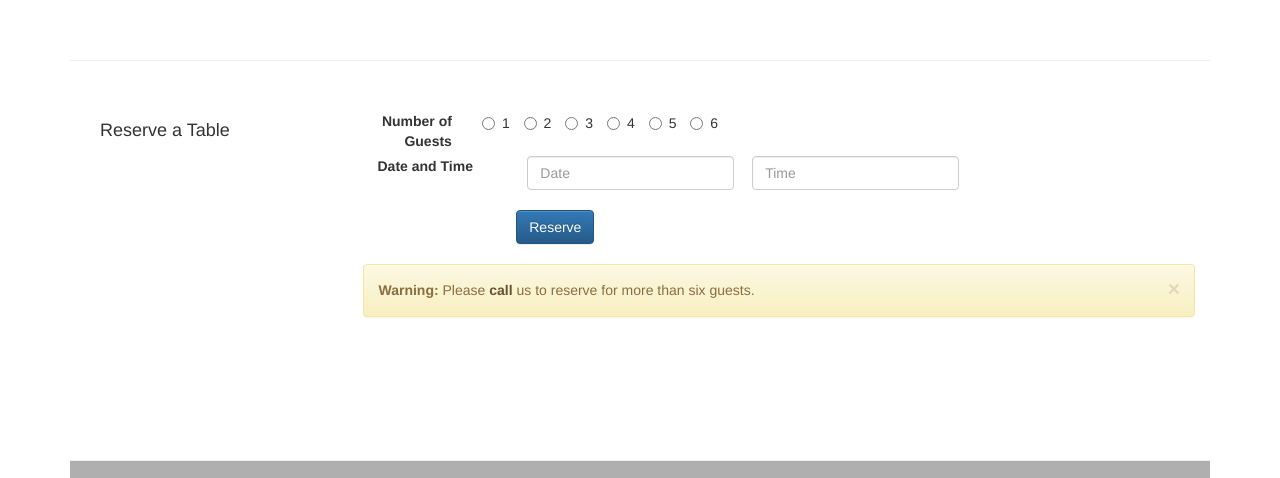
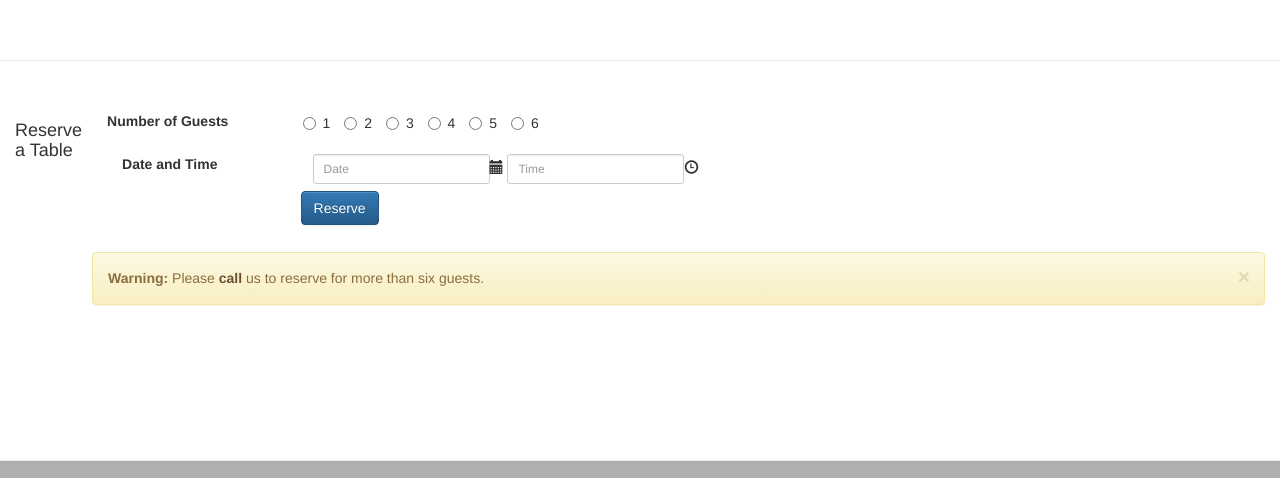
Before and after one commit to ginkgomp/Bootstrap, a plain HTML site: page conFusion/index.htm in a window 1280 px wide. Shown: the part 1598-2076 px from the top of the page. Drawn offline with nearby package versions, Linux system fonts and the light colour scheme.

Commit message:
revise Assignment 2

```diff
--- a/conFusion/index.htm
+++ b/conFusion/index.htm
@@ -51,20 +51,28 @@
                     <li><a href="contactus.html"><i class="fa fa-envelope-o"></i> Contact</a></li>
                 </ul>
 
-                  <form class="navbar-form navbar-right form-inline" role="form">
+                  <form class="navbar-form navbar-right" role="form">
 
-
-                       <input type="email" class="form-control" name="email" placeholder="Email">
-                              <input type="password" class="form-control" name="password" placeholder="Password">
-                       <label class="checkbox-inline" style="color:white">
+                          <div class="form-group">
+                              <label class="sr-only" for="email">Email address</label>
+                       <input type="email" class="form-control input-sm" id="email" name="email" placeholder="Email">
+                      </div>
+                      <div class="form-group">
+                          <label class="sr-only" for="password">Password</label>
+                              <input type="password" class="form-control input-sm" id="password" name="password" placeholder="Password">
+                      </div>
+                      <div class="checkbox">
+                       <label>
                                 <input type="checkbox" name="remember" value="">
                                  Remember me
                            </label>
-                             ><button type="submit" class="btn btn-info">Sign in</button>
+                      </div>
+                             <button type="submit" class="btn btn-info btn-sm">Sign in</button>
 
                   </form>
 
                 </div>
+
             </div>
 
      </nav>
@@ -120,7 +128,7 @@
 
             </div>
         </div>
-
+    </div>
 
         <div class="row row-content">
             <div class="col-xs-12 col-sm-3">
@@ -170,45 +178,43 @@
                 </div>
             </div>
         </div>
+
          <div class="row row-content">
-             <div class="col-xs-12 col-sm-12">
-             <form class="form form-inline" role="form">
+             <div class="col-xs-12">
+             <form class="form" role="form">
                  <div class="media">
-                     <div class="media-left col-sm-3">
-                        <h4 class="caption"> Reserve a Table </h4>
+                     <div class="media-left">
+                        <h4> Reserve a Table </h4>
                      </div>
                      <div class="media-body">
+                         <div class="form-group">
+                          <label class="col-xs-2">Number of Guests</label>
+                             <div class="col-sm-10">
                  <div class="form-group">
-                     <label class="col-xs-12 col-sm-3 text-right">Number of Guests</label>
-                     <div class="col-xs-12 col-sm-9">
                  <label class="radio-inline"><input type="radio" value="1"> 1   </label>
                    <label class="radio-inline"><input type="radio" value="2"> 2  </label>
                       <label class="radio-inline"> <input type="radio" value="3"> 3  </label>
                       <label class="radio-inline"> <input type="radio" value="4"> 4  </label>
                       <label class="radio-inline"> <input type="radio" value="5"> 5  </label>
                      <label class="radio-inline">  <input type="radio" value="6"> 6  </label>
-                     </div>
                  </div>
-                  <div class="form-group">
-                     <label class="media-heading col-sm-3">Date and Time</label>
-                      <div class="col-sm-9">
-                          <div class="row">
-                      <div class="col-sm-6">
-                  <input type="text" class="form-control" name="Date" id="date" placeholder="Date">
+                             </div>
+                         </div>
+                  <br>
+                         <div class="form-group navbar-form">
+                     <label class="media-heading col-sm-2">Date and Time</label>
+                             <div class="col-sm-10">
+
+                  <input type="text" class="form-control input-sm" name="Date" id="date" placeholder="Date"><span class="glyphicon glyphicon-calendar"
+                         aria-hidden="true"></span>
+
+                   <input type="text" class="form-control input-sm" name="Time" id="time" placeholder="Time"><span class="glyphicon glyphicon-time"
+                         aria-hidden="true"></span>
+                 </div>
 
                          </div>
 
-                 <div class="col-sm-6">
-
-                   <input type="text" class="form-control" name="Time" id="time" placeholder="Time">
-
-                     </div>
-                          </div>
-                 </div>
-
-                         </div>
-                         <p style="padding:5px;"></p>
-                         <div class="col-sm-12 col-sm-offset-2">
+                         <div class="btn col-sm-offset-2">
                  <button class="btn btn-primary" type="submit" name="reserve" id="reserve" value="Reserve">Reserve</button>
                              <p style="padding:5px;"></p>
                          </div>
@@ -218,15 +224,13 @@
                  <button type="button" class="close" data-dismiss="alert" aria-label="Close"><span aria-hidden="true">&times;</span>            </button>
                     <strong>Warning:</strong> Please <a href="tel:+85212345678" class="alert-link">call</a> us to reserve for more than six guests.
                  </div>
+                 </div>
+                     </div>
 
-                     </div>
-                 </div>
              </form>
-        </div>
-             <div class="col-xs-12 col-sm-12">
 
-             </div>
 
+    </div>
     </div>
 
     <footer class="row-footer">
@@ -274,6 +278,7 @@
     <script src="https://ajax.googleapis.com/ajax/libs/jquery/1.11.3/jquery.min.js"></script>
     <!-- Include all compiled plugins (below), or include individual files as needed -->
     <script src="js/bootstrap.min.js"></script>
+
 </body>
 
 </html>
```
Also changed, not shown: conFusion/aboutus.html (+2 -0 lines).
